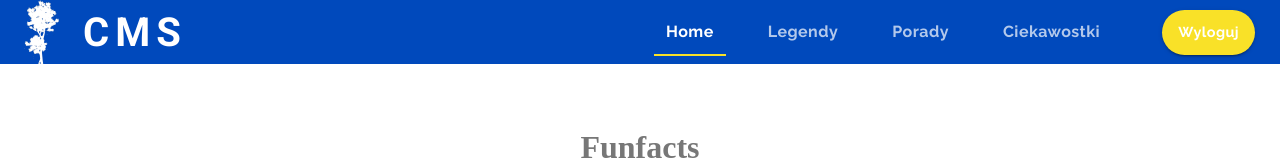
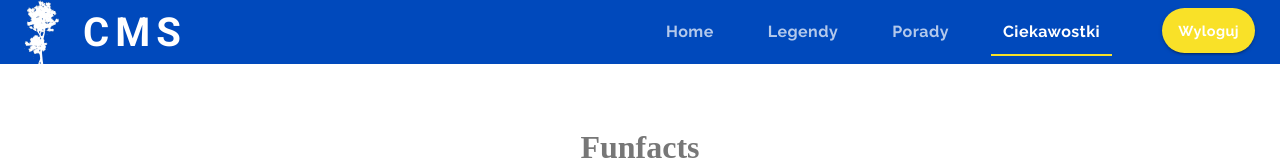
Before and after one commit to TomaszPietrzykowski/wcieniubrzoz-cms, a React (Create React App) app: page /funfacts in a window 1280 px wide. Shown: the top 160 px of the page. Built offline with nearby package versions, Linux system fonts and the light colour scheme.

Commit message:
active tab fixed

```diff
--- a/src/components/Header.js
+++ b/src/components/Header.js
@@ -1,4 +1,4 @@
-import React, { useState } from "react"
+import React, { useState, useEffect } from "react"
 import AppBar from "@material-ui/core/AppBar"
 import ToolBar from "@material-ui/core/ToolBar"
 import useScrollTrigger from "@material-ui/core/useScrollTrigger"
@@ -62,6 +62,24 @@ const Header = (props) => {
     setValue(value)
   }
 
+  const resetTab = () => {
+    setValue(0)
+  }
+
+  useEffect(() => {
+    if (window.location.pathname === "/" && value !== 0) {
+      setValue(0)
+    } else if (window.location.pathname === "/legends" && value !== 1) {
+      setValue(1)
+    } else if (window.location.pathname === "/tips" && value !== 2) {
+      setValue(2)
+    } else if (window.location.pathname === "/funfacts" && value !== 3) {
+      setValue(3)
+    } else if (window.location.pathname === "/login" && value !== 0) {
+      setValue(0)
+    }
+  }, [value])
+
   return (
     <React.Fragment>
       <ElevationScroll>
@@ -99,16 +117,17 @@ const Header = (props) => {
                 component={Link}
                 to="/funfacts"
               />
-            </Tabs>
               <Button
                 variant="contained"
                 color="secondary"
                 className={classes.btn}
                 component={Link}
                 to="/login"
+                onClick={resetTab}
               >
                 Wyloguj
               </Button>
+            </Tabs>
           </ToolBar>
         </AppBar>
       </ElevationScroll>
```
Lines whose indentation alone changed are shown as unchanged.
